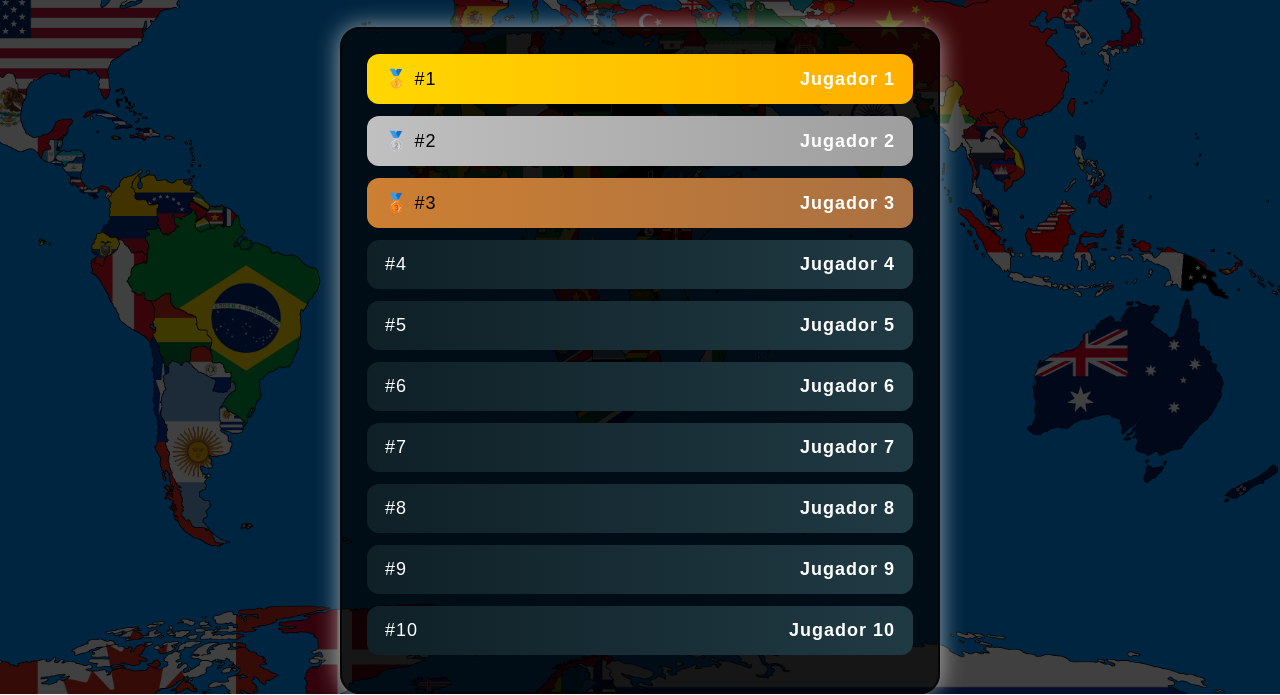
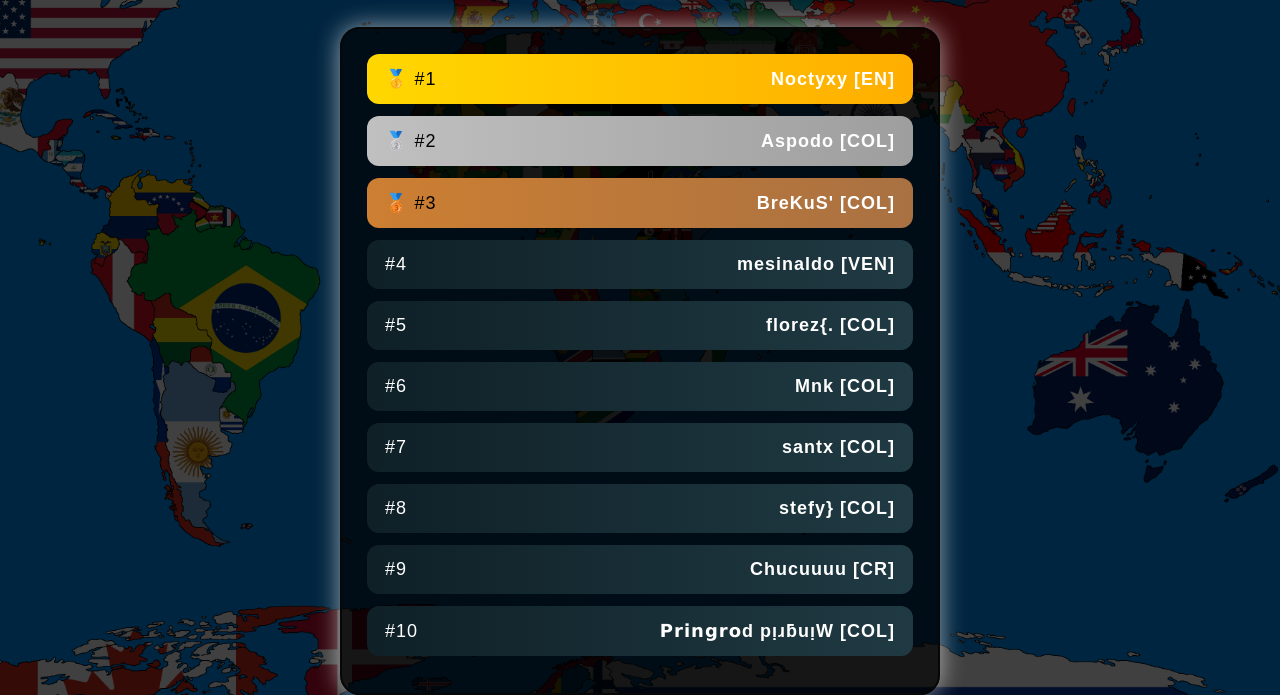
Before and after one commit to Aspodoo/Ranking_Haxball_Global_1v1, a plain HTML site: page Global.html in a window 1280 px wide. Shown: the part 210-905 px from the top of the page. Drawn offline with Linux system fonts and the light colour scheme.

Commit message:
Revise player rankings in Global.html
Updated player rankings and added player details.

```diff
--- a/Global.html
+++ b/Global.html
@@ -39,18 +39,19 @@
     </div>
 
     <div class="ranking">
-        <div class="player top1">🥇 #1 <span>Jugador 1</span></div>
-        <div class="player top2">🥈 #2 <span>Jugador 2</span></div>
-        <div class="player top3">🥉 #3 <span>Jugador 3</span></div>
-        <div class="player">#4 <span>Jugador 4</span></div>
-        <div class="player">#5 <span>Jugador 5</span></div>
-        <div class="player">#6 <span>Jugador 6</span></div>
-        <div class="player">#7 <span>Jugador 7</span></div>
-        <div class="player">#8 <span>Jugador 8</span></div>
-        <div class="player">#9 <span>Jugador 9</span></div>
-        <div class="player">#10 <span>Jugador 10</span></div>
+        <div class="player top1">🥇 #1 <span>Noctyxy [EN]</span></div>
+        <div class="player top2">🥈 #2 <span>Aspodo [COL]</span></div>
+        <div class="player top3">🥉 #3 <span>BreKuS' [COL]</span></div>
+        <div class="player">#4 <span>mesinaldo [VEN]</span></div>
+        <div class="player">#5 <span>florez{. [COL]</span></div>
+        <div class="player">#6 <span>Mnk [COL]</span></div>
+        <div class="player">#7 <span>santx [COL]</span></div>
+        <div class="player">#8 <span>stefy} [COL]</span></div>
+        <div class="player">#9 <span>Chucuuuu [CR]</span></div>
+        <div class="player">#10 <span>𝗣𝗿𝗶𝗻𝗴𝗿𝗼d pı̣ɹƃuı̣W [COL]</span></div>
     </div>
 
 </body>
 
+
 </html>
```
